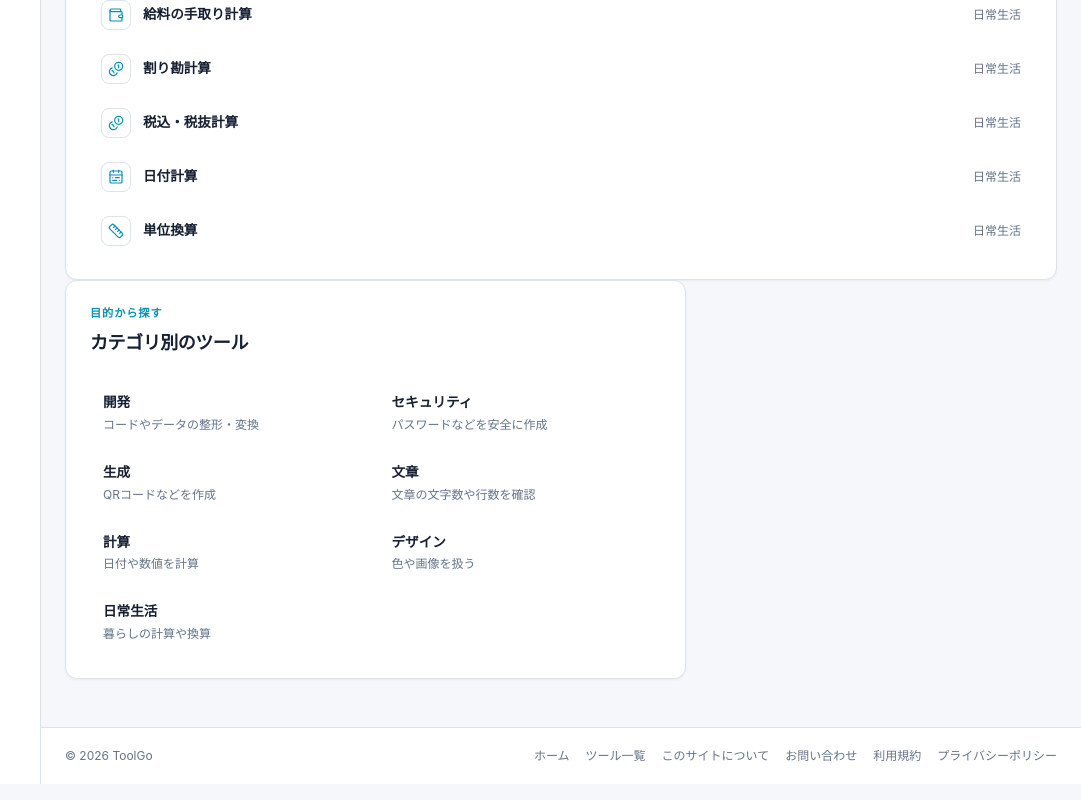
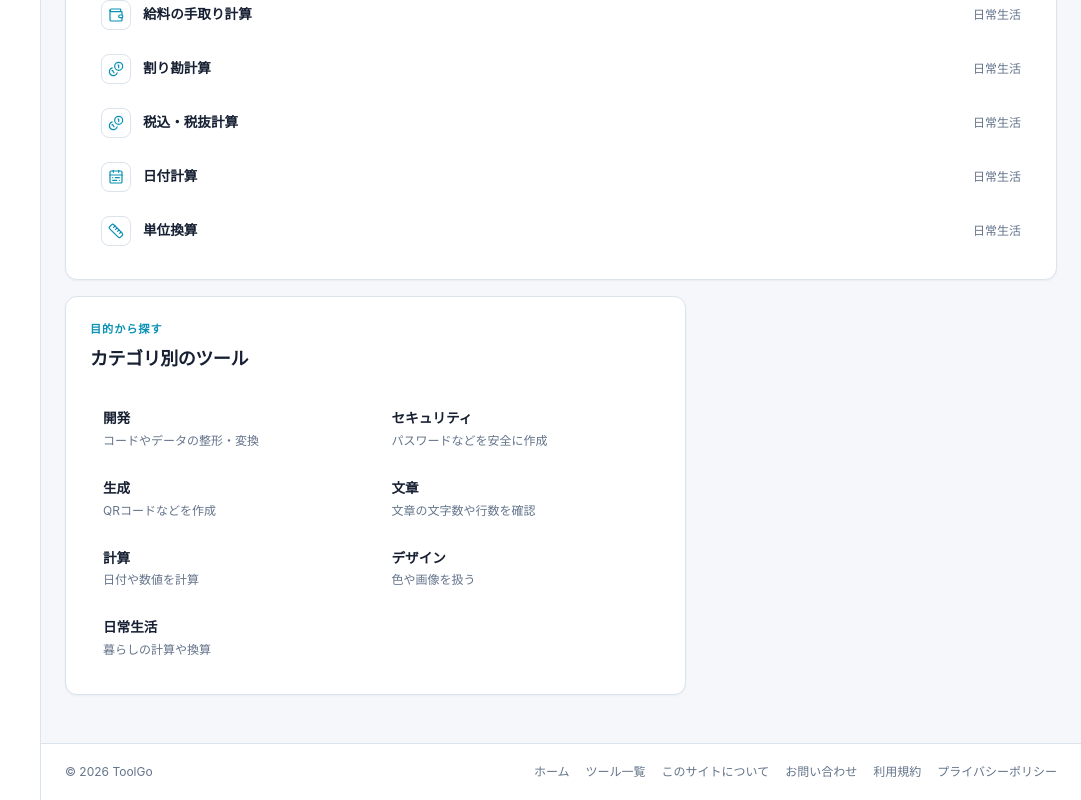
Before and after one commit to 24-105/toolgo, a Next.js app: page / in a window 1280 px wide. Shown: the part 1360-2160 px from the top of the page, without its empty margins (199-1280 px from the left). Built offline with nearby package versions, Linux system fonts and the light colour scheme; no server answers.

Commit message:
fix: セクションの隙間調整

```diff
--- a/src/app/globals.css
+++ b/src/app/globals.css
@@ -23,6 +23,7 @@
   --radius-md: 0.5rem;
   --radius-lg: 0.75rem;
   --shadow-sm: 0 1px 2px rgb(23 32 51 / 5%);
+  --layout-section-gap: 1rem;
 }
 
 @theme inline {
@@ -559,6 +560,10 @@ a {
   gap: 1rem;
 }
 
+.dashboard-section + .dashboard-section {
+  margin-top: var(--layout-section-gap);
+}
+
 .dashboard-tools-card {
   grid-column: 1 / -1;
 }
@@ -735,7 +740,7 @@ a {
 }
 
 .tool-explanation {
-  margin-top: 1rem;
+  margin-top: var(--layout-section-gap);
 }
 
 .tool-explanation > details {
@@ -813,8 +818,8 @@ a {
 .tool-support-grid {
   display: grid;
   grid-template-columns: repeat(auto-fit, minmax(min(100%, 18rem), 1fr));
-  gap: 1rem;
-  margin-top: 1rem;
+  gap: var(--layout-section-gap);
+  margin-top: var(--layout-section-gap);
 }
 
 .related-tool-list {
--- a/src/app/page.tsx
+++ b/src/app/page.tsx
@@ -46,7 +46,7 @@ export default function HomePage() {
           />
         </section>
 
-        <section className="dashboard-grid" aria-label="よく使うツール">
+        <section className="dashboard-grid dashboard-section" aria-label="よく使うツール">
           <Card className="dashboard-tools-card">
             <CardHeader className="card-header-row">
               <div>
@@ -67,7 +67,10 @@ export default function HomePage() {
           </Card>
         </section>
 
-        <section className="dashboard-grid" aria-label="カテゴリから探す">
+        <section
+          className="dashboard-grid dashboard-section"
+          aria-label="カテゴリから探す"
+        >
           <Card>
             <CardHeader>
               <p className="section-kicker">目的から探す</p>
```
